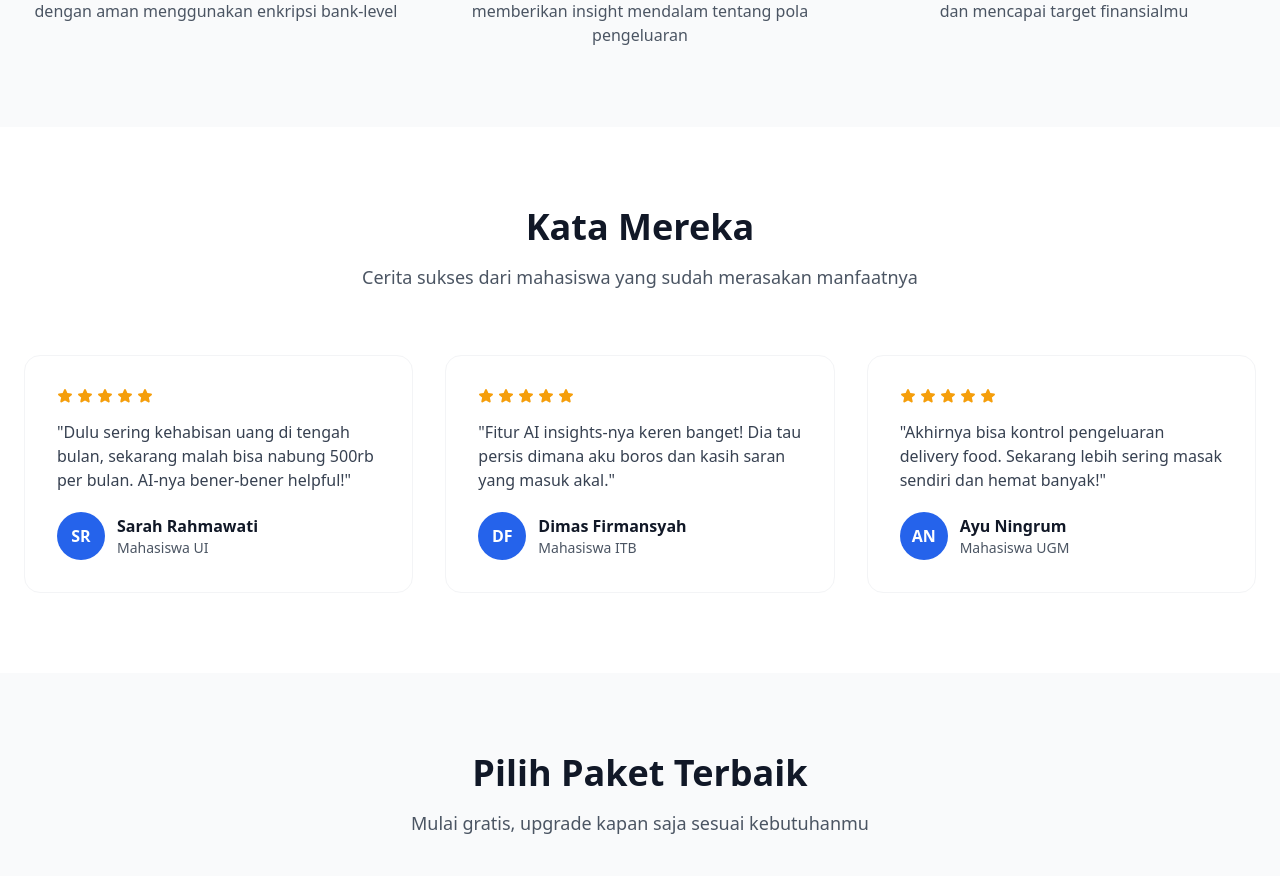
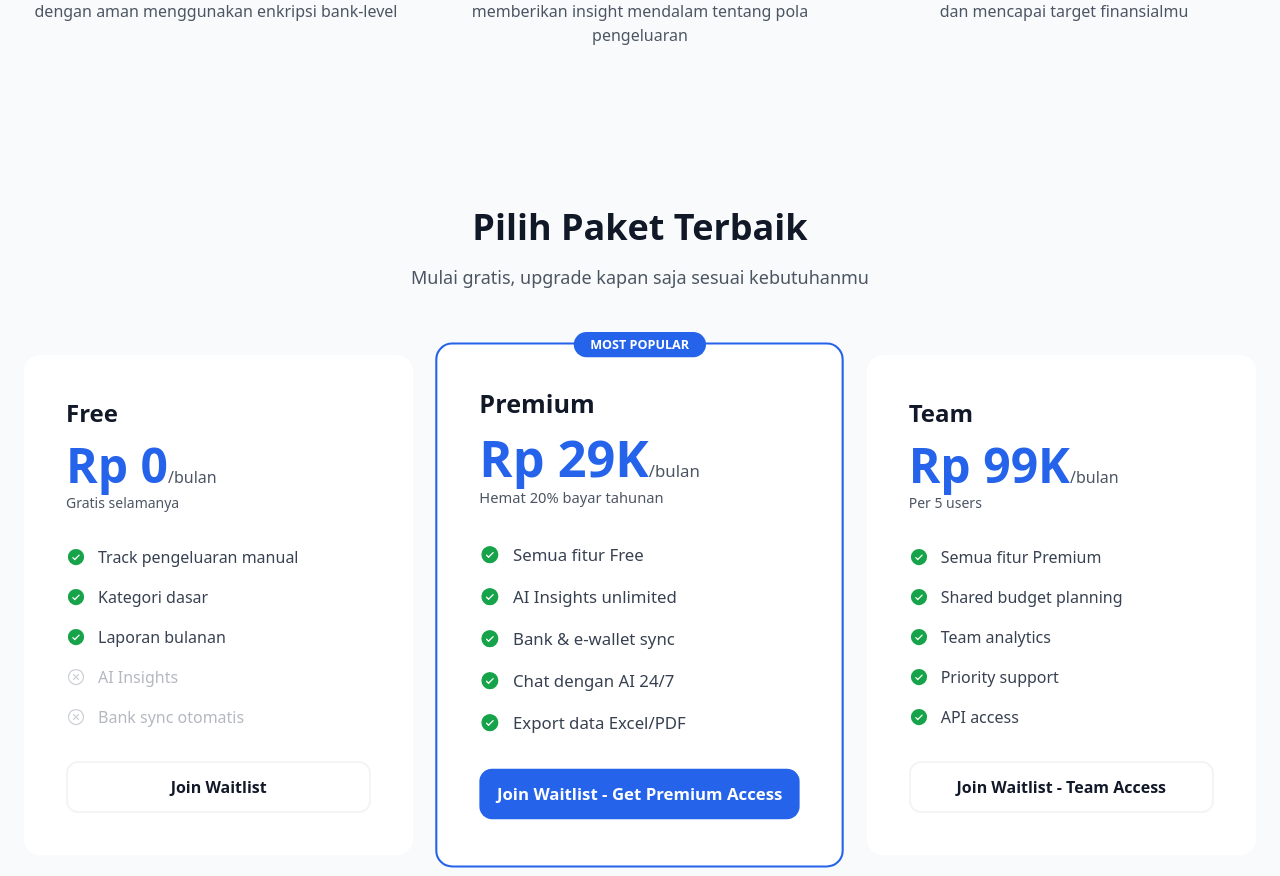
Before and after one commit to TrendoD/Dompet-Pintar, a React (Vite) app in the folder Fe/: page / in a window 1280 px wide. Shown: the part 1840-2716 px from the top of the page. Built offline with nearby package versions, Linux system fonts and the light colour scheme.

Commit message:
Hapus testimoni karena ini masih landing page MVP

```diff
--- a/Fe/src/components/LandingPageV2.tsx
+++ b/Fe/src/components/LandingPageV2.tsx
@@ -229,80 +229,6 @@ const LandingPageV2: React.FC<{ onNavigate: (page: string) => void }> = ({ onNav
         </div>
       </section>
 
-      {/* Testimonials Section */}
-      <section className="py-20">
-        <div className="max-w-7xl mx-auto px-6">
-          <div className="text-center max-w-2xl mx-auto mb-16">
-            <h2 className="text-4xl font-bold text-gray-900 mb-4">Kata Mereka</h2>
-            <p className="text-lg text-gray-600">
-              Cerita sukses dari mahasiswa yang sudah merasakan manfaatnya
-            </p>
-          </div>
-
-          <div className="grid grid-cols-1 md:grid-cols-3 gap-8">
-            <div className="bg-white border border-gray-100 rounded-2xl p-8">
-              <div className="flex gap-1 mb-4">
-                {[...Array(5)].map((_, i) => (
-                  <Star key={i} size={16} className="text-amber-500" weight="fill" />
-                ))}
-              </div>
-              <p className="text-gray-700 mb-5">
-                "Dulu sering kehabisan uang di tengah bulan, sekarang malah bisa nabung 500rb per bulan. AI-nya bener-bener helpful!"
-              </p>
-              <div className="flex items-center gap-3">
-                <div className="w-12 h-12 bg-blue-600 rounded-full flex items-center justify-center text-white font-semibold">
-                  SR
-                </div>
-                <div>
-                  <div className="font-semibold text-gray-900">Sarah Rahmawati</div>
-                  <div className="text-sm text-gray-600">Mahasiswa UI</div>
-                </div>
-              </div>
-            </div>
-
-            <div className="bg-white border border-gray-100 rounded-2xl p-8">
-              <div className="flex gap-1 mb-4">
-                {[...Array(5)].map((_, i) => (
-                  <Star key={i} size={16} className="text-amber-500" weight="fill" />
-                ))}
-              </div>
-              <p className="text-gray-700 mb-5">
-                "Fitur AI insights-nya keren banget! Dia tau persis dimana aku boros dan kasih saran yang masuk akal."
-              </p>
-              <div className="flex items-center gap-3">
-                <div className="w-12 h-12 bg-blue-600 rounded-full flex items-center justify-center text-white font-semibold">
-                  DF
-                </div>
-                <div>
-                  <div className="font-semibold text-gray-900">Dimas Firmansyah</div>
-                  <div className="text-sm text-gray-600">Mahasiswa ITB</div>
-                </div>
-              </div>
-            </div>
-
-            <div className="bg-white border border-gray-100 rounded-2xl p-8">
-              <div className="flex gap-1 mb-4">
-                {[...Array(5)].map((_, i) => (
-                  <Star key={i} size={16} className="text-amber-500" weight="fill" />
-                ))}
-              </div>
-              <p className="text-gray-700 mb-5">
-                "Akhirnya bisa kontrol pengeluaran delivery food. Sekarang lebih sering masak sendiri dan hemat banyak!"
-              </p>
-              <div className="flex items-center gap-3">
-                <div className="w-12 h-12 bg-blue-600 rounded-full flex items-center justify-center text-white font-semibold">
-                  AN
-                </div>
-                <div>
-                  <div className="font-semibold text-gray-900">Ayu Ningrum</div>
-                  <div className="text-sm text-gray-600">Mahasiswa UGM</div>
-                </div>
-              </div>
-            </div>
-          </div>
-        </div>
-      </section>
-
       {/* Pricing Section */}
       <section className="py-20 bg-gray-50" id="pricing">
         <div className="max-w-7xl mx-auto px-6">
```
